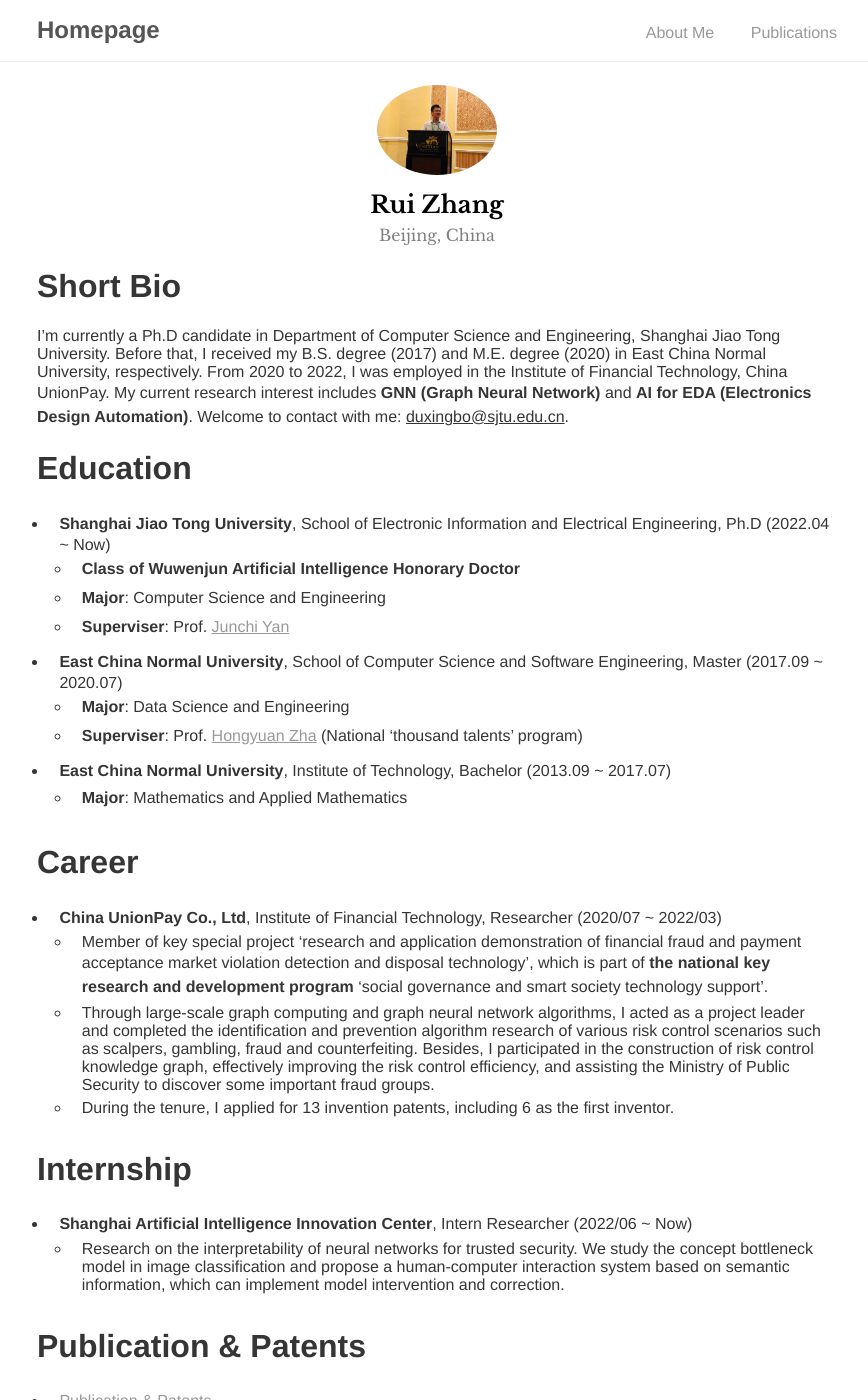
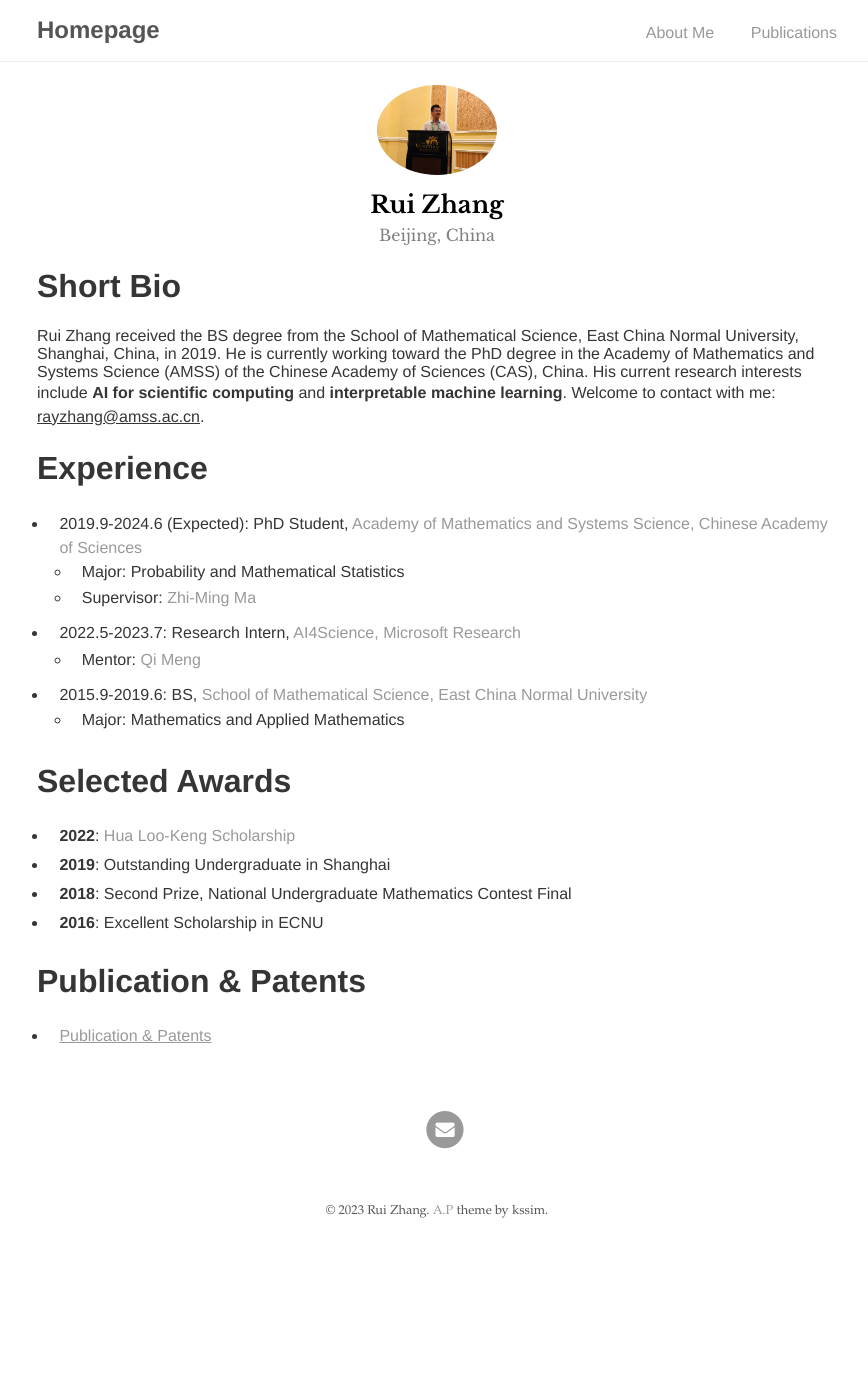
Before and after one commit to optray/optray.github.io, a Jekyll site: the page built from index.md, in a window 1280 px wide and 1400 px high. Shown: the whole window, without its empty margins (203-1071 px from the left). Built offline with Jekyll 4.4.1, drawn with Linux system fonts in a browser that asks for light colours; our own code applies the rules of GitHub Pages for plain Markdown files; some of the changed text lies outside the part shown.

Commit message:
Update index.md

```diff
--- a/index.md
+++ b/index.md
@@ -3,39 +3,22 @@ layout: about
 ---
 
 # Short Bio
-I'm currently a Ph.D candidate in Department of Computer Science and Engineering, Shanghai Jiao Tong University. Before that, I received my B.S. degree (2017) and M.E. degree (2020) in East China Normal University, respectively. From 2020 to 2022, I was employed in the Institute of Financial Technology, China UnionPay. My current research interest includes **GNN (Graph Neural Network)** and **AI for EDA (Electronics Design Automation)**. Welcome to contact with me: <u>duxingbo@sjtu.edu.cn</u>.
+Rui Zhang received the BS degree from the School of Mathematical Science, East China Normal University, Shanghai, China, in 2019. He is currently working toward the PhD degree in the Academy of Mathematics and Systems Science (AMSS) of the Chinese Academy of Sciences (CAS), China. His current research interests include **AI for scientific computing** and **interpretable machine learning**. Welcome to contact with me: <u>rayzhang@amss.ac.cn</u>.
 
-# Education
-+ **Shanghai Jiao Tong University**, School of Electronic Information and Electrical Engineering, Ph.D (2022.04 ~ Now)
-  + **Class of Wuwenjun Artificial Intelligence Honorary Doctor**
-  + **Major**: Computer Science and Engineering
-  + **Superviser**: Prof. [<u>Junchi Yan</u>](https://thinklab.sjtu.edu.cn/)
-+ **East China Normal University**, School of Computer Science and Software Engineering, Master (2017.09 ~ 2020.07)
-  + **Major**: Data Science and Engineering
-  + **Superviser**: Prof. [<u>Hongyuan Zha</u>](https://sds.cuhk.edu.cn/teacher/65) (National 'thousand talents' program)
-+ **East China Normal University**, Institute of Technology, Bachelor (2013.09 ~ 2017.07)
-  + **Major**: Mathematics and Applied Mathematics
+# Experience
+* 2019.9-2024.6 (Expected): PhD Student, [Academy of Mathematics and Systems Science, Chinese Academy of Sciences](http://www.amss.ac.cn/)
+  * Major: Probability and Mathematical Statistics
+  * Supervisor: [Zhi-Ming Ma](http://homepage.amss.ac.cn/research/homePage/8eb59241e2e74d828fb84eec0efadba5/myHomePage.html)
+* 2022.5-2023.7: Research Intern, [AI4Science, Microsoft Research](https://www.microsoft.com/en-us/research/lab/microsoft-research-ai4science/)
+  * Mentor: [Qi Meng](https://www.microsoft.com/en-us/research/people/meq/)
+* 2015.9-2019.6: BS, [School of Mathematical Science, East China Normal University](https://math.ecnu.edu.cn/)
+  * Major: Mathematics and Applied Mathematics
 
-# Career
-+ **China UnionPay Co., Ltd**, Institute of Financial Technology, Researcher (2020/07 ~ 2022/03)
-  + Member of key special project 'research and application demonstration of financial fraud and payment acceptance market violation detection and disposal technology', which is part of **the national key research and development program** 'social governance and smart society technology support'.
-  + Through large-scale graph computing and graph neural network algorithms, I acted as a project leader and completed the identification and prevention algorithm research of various risk control scenarios such as scalpers, gambling, fraud and counterfeiting. Besides, I participated in the construction of risk control knowledge graph, effectively improving the risk control efficiency, and assisting the Ministry of Public Security to discover some important fraud groups.
-  + During the tenure, I applied for 13 invention patents, including 6 as the first inventor.
-
-# Internship
-+ **Shanghai Artificial Intelligence Innovation Center**, Intern Researcher (2022/06 ~ Now)
-  + Research on the interpretability of neural networks for trusted security. We study the concept bottleneck model in image classification and propose a human-computer interaction system based on semantic information, which can implement model intervention and correction.
+# Selected Awards
+* **2022**: [Hua Loo-Keng Scholarship](amss.cas.cn/yjsjy/jxj/hlg/202006/t20200630_5613958.html)
+* **2019**: Outstanding Undergraduate in Shanghai
+* **2018**: Second Prize, National Undergraduate Mathematics Contest Final
+* **2016**: Excellent Scholarship in ECNU
 
 # Publication & Patents
 + [<u>Publication & Patents</u>](publication)
-
-# Award
-+ National Scholarship in 2019.
-+ Outstanding Graduate in Shanghai (Twice in 2017/2020).
-
-# Other Academic Activities
-+ Serve as Reviewer: ICML, NeurIPS, CVPR, CIKM, PR, etc.
-+ Oral in IJCAI19.
-
-# Interests
-Apart from the research, I'm also interested in stock investment and music.
```
